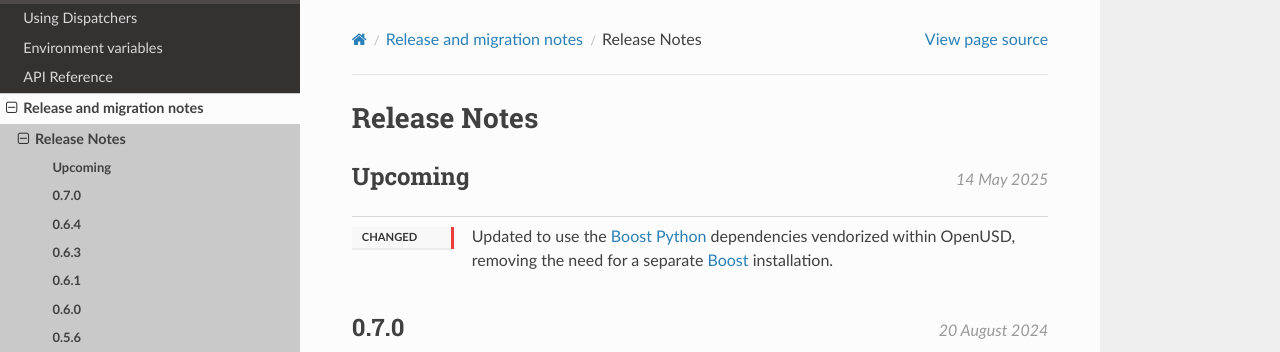
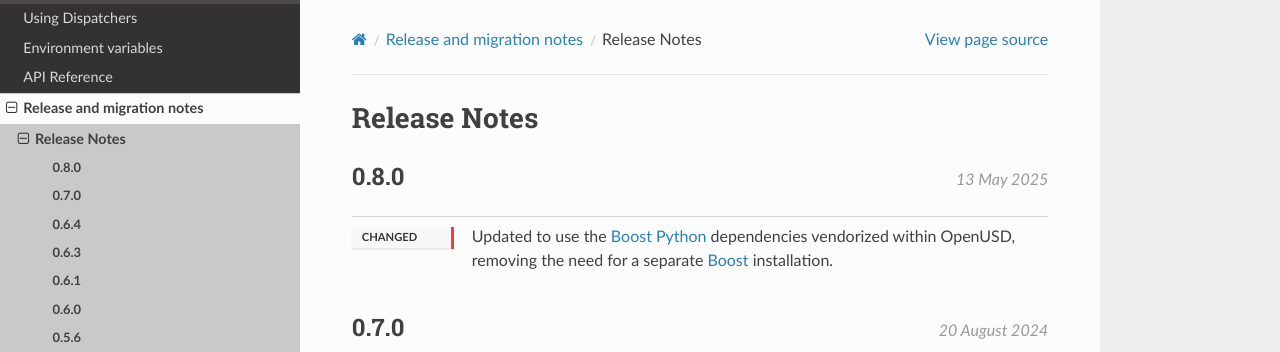
Before and after one commit to wdas/unf, a Sphinx documentation site: the page built from doc/sphinx/release/release_notes.rst, in a window 1280 px wide and 900 px high. Shown: the top 352 px of the window. Built offline with Sphinx 7.4.7 and the Read the Docs theme 3.1.0, drawn with Linux system fonts in a browser that asks for light colours; cross-references to code outside the pages are shown as plain code.

Commit message:
Update version to 0.8.0

```diff
--- a/CMakeLists.txt
+++ b/CMakeLists.txt
@@ -5,7 +5,7 @@ else()
 endif()
 
 project(unf
-    VERSION 0.7.0
+    VERSION 0.8.0
     LANGUAGES CXX
 )
 
--- a/doc/sphinx/release/release_notes.rst
+++ b/doc/sphinx/release/release_notes.rst
@@ -4,7 +4,8 @@
 Release Notes
 *************
 
-.. release:: Upcoming
+.. release:: 0.8.0
+    :date: 2025-05-13
 
     .. change:: changed
 
```
